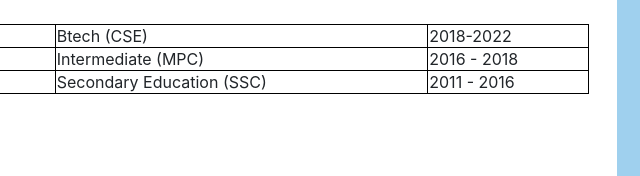
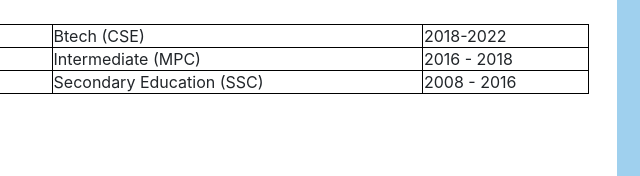
Before and after one commit to kaushi019/sample-repo, a website: page frontend/html/index2.html in a window 1280 px wide. Shown: the part 482-658 px from the top of the page, 600-1240 px from the left. Drawn offline with nearby package versions, Linux system fonts and the light colour scheme.

Commit message:
negligible change

```diff
--- a/frontend/html/index2.html
+++ b/frontend/html/index2.html
@@ -41,7 +41,7 @@
                         <tr>
                             <td>DAV Public School</td>
                             <td>Secondary Education (SSC) </td>
-                            <td> 2011 - 2016 </td>
+                            <td> 2008 - 2016 </td>
                         </tr>
                     </table>
             </div>
```
